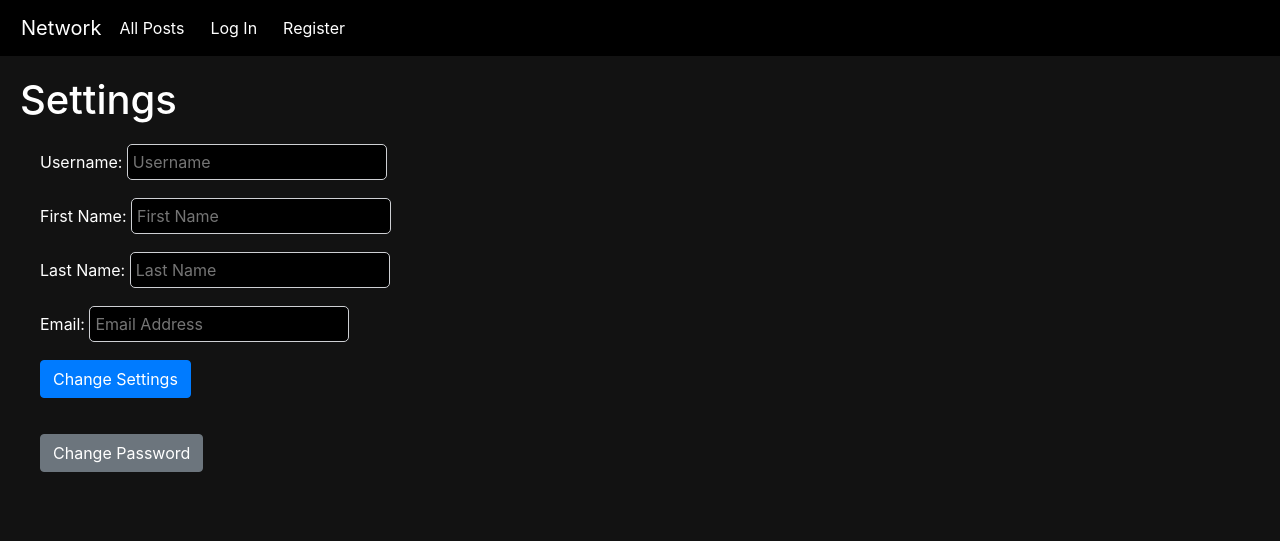
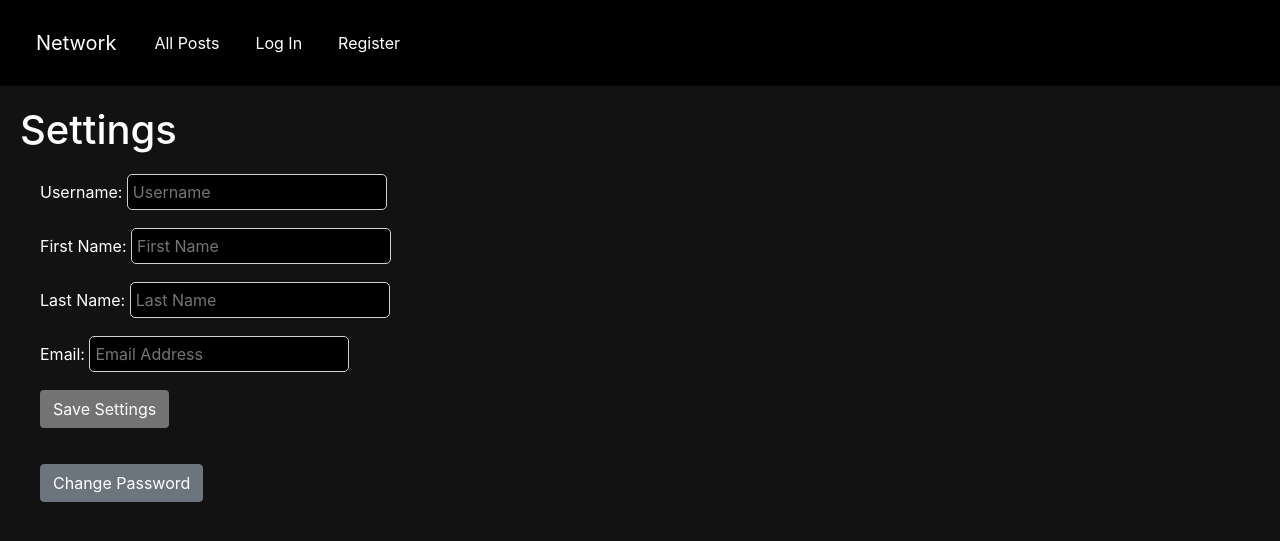
Before and after one commit to skydonline/cs50, a Django app: page /settings in a window 1280 px wide. Shown: the top 541 px of the page. Run offline with Django 3.2, Linux system fonts and the light colour scheme; some libraries are stand-ins or nearby versions.

Commit message:
working color changes

```diff
--- a/project4/network/static/styles.css
+++ b/project4/network/static/styles.css
@@ -1,8 +1,11 @@
 :root {
     --border: 1.5px solid #CED0D4;
     --input-bg: black;
-    --hover: rgba(68, 73, 80, 0.15);
+    --hover: rgb(85, 85, 85);
     --error-border: 2px solid red;
+    --blue: rgb(53, 121, 234);
+    --light-blue: rgb(71, 175, 255);
+    --white: white;
 }
 
 html {
@@ -13,11 +16,16 @@ html {
 body {
     background-color: #121212;
     font-family: -apple-system, "Segoe UI", Roboto, "Helvetica Neue", "Noto Sans", "Liberation Sans", Arial, sans-serif, "Apple Color Emoji", "Segoe UI Emoji", "Segoe UI Symbol", "Noto Color Emoji";
-    color: white;
+    color: var(--white);
 }
 
 input {
-    color: white;
+    color: var(--white);
+}
+
+.blue-button {
+    background-color: var(--blue);
+    color: var(--white);
 }
 
 
@@ -40,13 +48,18 @@ input {
 }
 
 .nav-link, .navbar-brand {
-    color: white;
-    border-radius: 10px;
-    margin: 0 5px 0 5px;
+    color: var(--white);
+    border-radius: 5px;
+    margin: 10px;
+    padding: 10px;
 }
-.nav-link:hover, .navbar-brand:hover {
-    color: white;
+.nav-link:hover {
+    color: var(--white);
     background-color: var(--hover);
+}
+
+.navbar-brand:hover {
+    color: var(--blue);
 }
 
 .post_element {
@@ -234,8 +247,9 @@ input {
 .ind-post {
     width: calc(33.33% - 20px);
     margin-bottom: 20px;
-    background-color: white;
+    background-color: var(--hover);
     padding: 15px;
+    border-radius: 5px;
 }
 
 .post-info {
--- a/project4/network/templates/network/settings.html
+++ b/project4/network/templates/network/settings.html
@@ -3,15 +3,13 @@
 
 {% block body %}
 <script>
-    let message;
+    let message = document.querySelector('.error-message');
     function newSettings(container) {
         // get all input fields
         const newUsername = document.querySelector('#settings-username');
         const newFirstName = document.querySelector('#settings-first_name');
         const newLastName = document.querySelector('#settings-last_name');
         const newEmail = document.querySelector('#settings-email');
-
-        message = document.querySelector('.error-message');
 
         if (newUsername.value == '' || newFirstName.value == '' || newLastName.value == '' || newEmail.value == '') {
             message.style.display = 'block';
@@ -68,13 +66,12 @@
         window.location.replace('http://127.0.0.1:8000/');
     }
 
+
     // validate email
     function validateEmail(email) {
         var regex = /^\w+([.-]?\w+)*@\w+([.-]?\w+)*(\.\w{2,3})+$/;
         return regex.test(email);
     }
-
-
 
 
     // if user presses enter key, run checkPassword
@@ -91,6 +88,50 @@
             });
         }
     });
+
+
+    // if settings are the same, disable save settings button
+    // get inital settings
+    let currentSettingUser;
+    let currentSettingFirstName;
+    let currentSettingLastName;
+    let currentSettingEmail;
+    document.addEventListener("DOMContentLoaded", function() {
+        currentSettingUser = document.querySelector('#settings-username').value;
+        currentSettingFirstName = document.querySelector('#settings-first_name').value;
+        currentSettingLastName = document.querySelector('#settings-last_name').value;
+        currentSettingEmail = document.querySelector('#settings-email').value;
+
+        disableButton();
+        // iterate through function every second
+        setInterval(disableButton, 1000);
+    });
+    function disableButton() {
+        // get new inputs
+        const newSettingUsername = document.querySelector('#settings-username').value;
+        const newSettingFirst = document.querySelector('#settings-first_name').value;
+        const newSettingLast = document.querySelector('#settings-last_name').value;
+        const newSettingEmail = document.querySelector('#settings-email').value;
+
+        const settingsButton = document.querySelector('#save-settings-button');
+
+        if (currentSettingUser == newSettingUsername &&
+        currentSettingFirstName == newSettingFirst &&
+        currentSettingLastName == newSettingLast &&
+        currentSettingEmail == newSettingEmail) {
+            // remove onclick attribute, change colors
+            settingsButton.removeAttribute('onclick');
+            settingsButton.style.filter = 'grayscale(100%)';
+            settingsButton.style.cursor = 'default';
+
+        } else {
+            // add onclick attribute, change colors
+            settingsButton.setAttribute('onclick','newSettings()');
+            settingsButton.style.filter = 'grayscale(0%)';
+            settingsButton.style.cursor = 'pointer';
+        }
+
+    };
 </script>
 <h1 id="settings-title">Settings</h1>
 
@@ -112,7 +153,7 @@
             <label for="email">Email: </label>
             <input class="settings-input" id="settings-email" value="{{ user.email }}" placeholder="Email Address" type="email">
         </div>
-    <p onclick=newSettings() class="btn btn-primary">Change Settings</p>
+    <p onclick=newSettings() id="save-settings-button" class="btn blue-button">Save Settings</p>
 </form>
 <div id="settings-change-success">
     <h1>Successfully changed settings!</h1>
```
